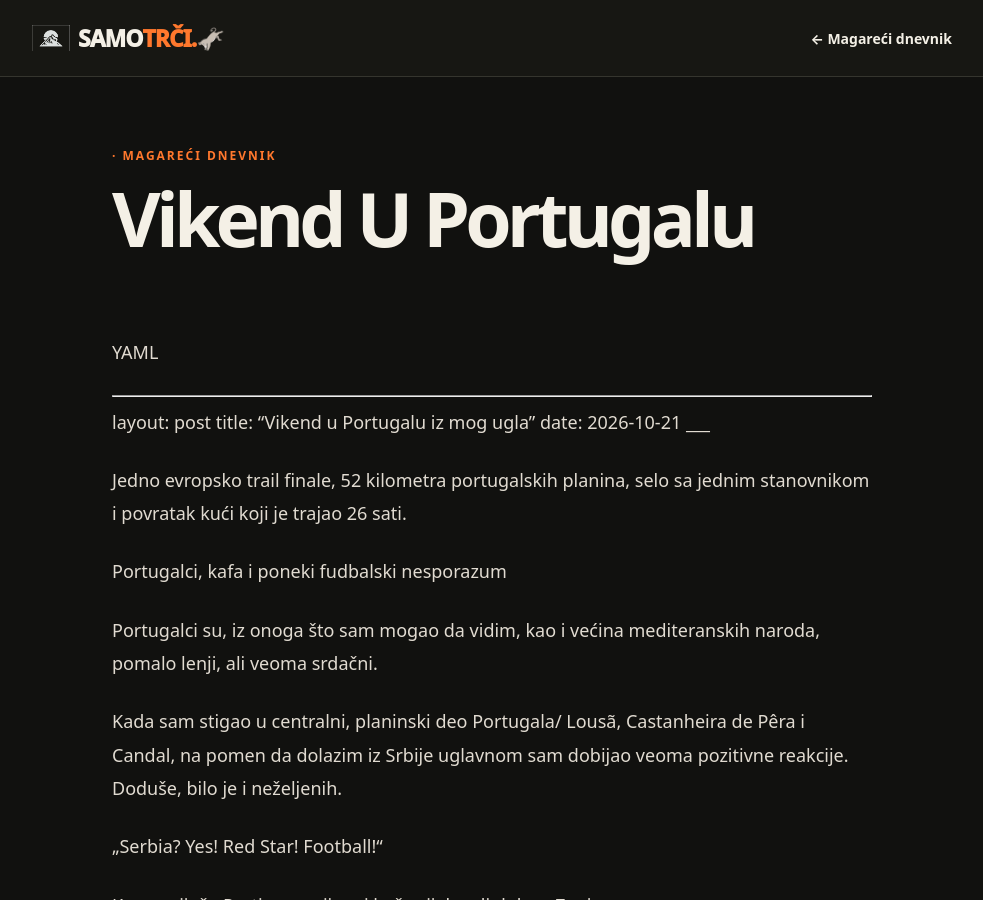
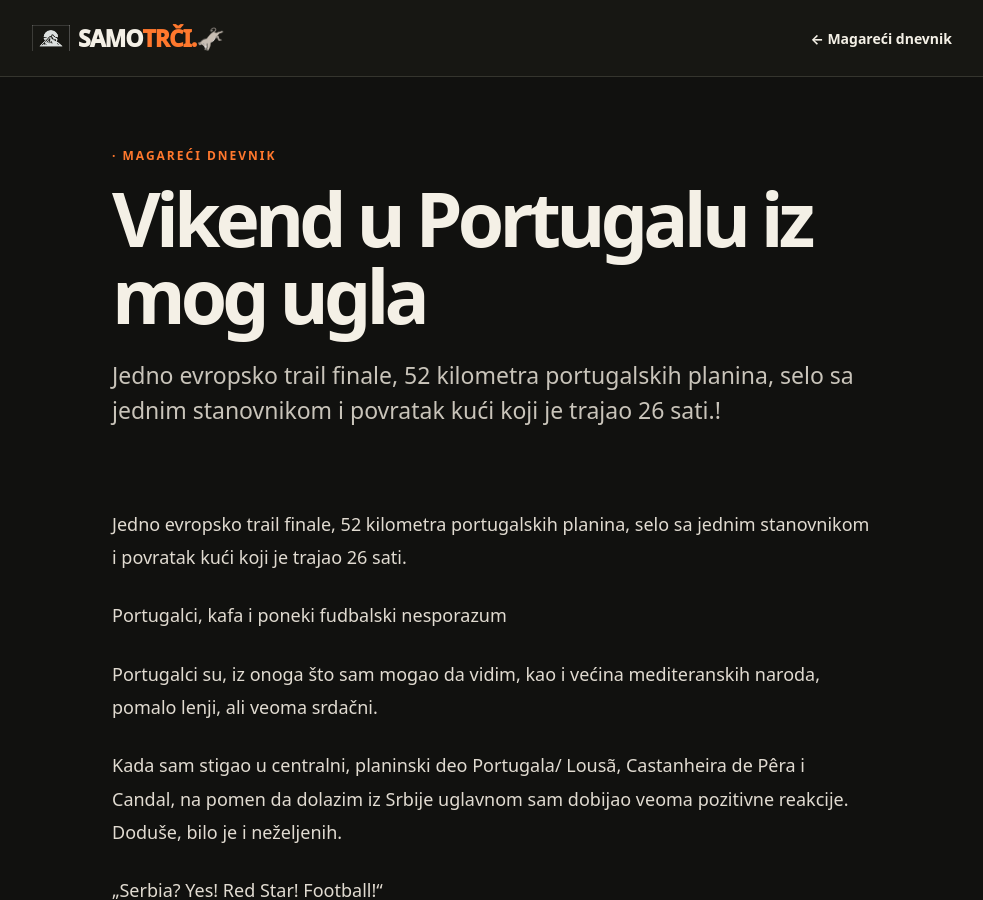
Before and after one commit to samotrci/samotrci.github.io, a Jekyll site: the page built from _posts/2026-10-21-vikend-u-portugalu.md, in a window 1280 px wide and 900 px high. Shown: the whole window, without its empty margins (148-1131 px from the left). Built offline with Jekyll 4.4.1, drawn with Linux system fonts in a browser that asks for light colours; our own code applies the rules of GitHub Pages for plain Markdown files.

Commit message:
Update post metadata for 'Vikend u Portugalu'
Added a description field to the post metadata.

```diff
--- a/_posts/2026-10-21-vikend-u-portugalu.md
+++ b/_posts/2026-10-21-vikend-u-portugalu.md
@@ -1,10 +1,11 @@
-YAML
-
-___
+---
 layout: post
 title: "Vikend u Portugalu iz mog ugla"
+description: "Jedno evropsko trail finale, 52 kilometra portugalskih planina, selo sa jednim stanovnikom i povratak kući koji je trajao 26 sati.!"
 date: 2026-10-21
-___
+permalink: /blog/vikend-u-portugalu/
+---
+
 
 
 
```
